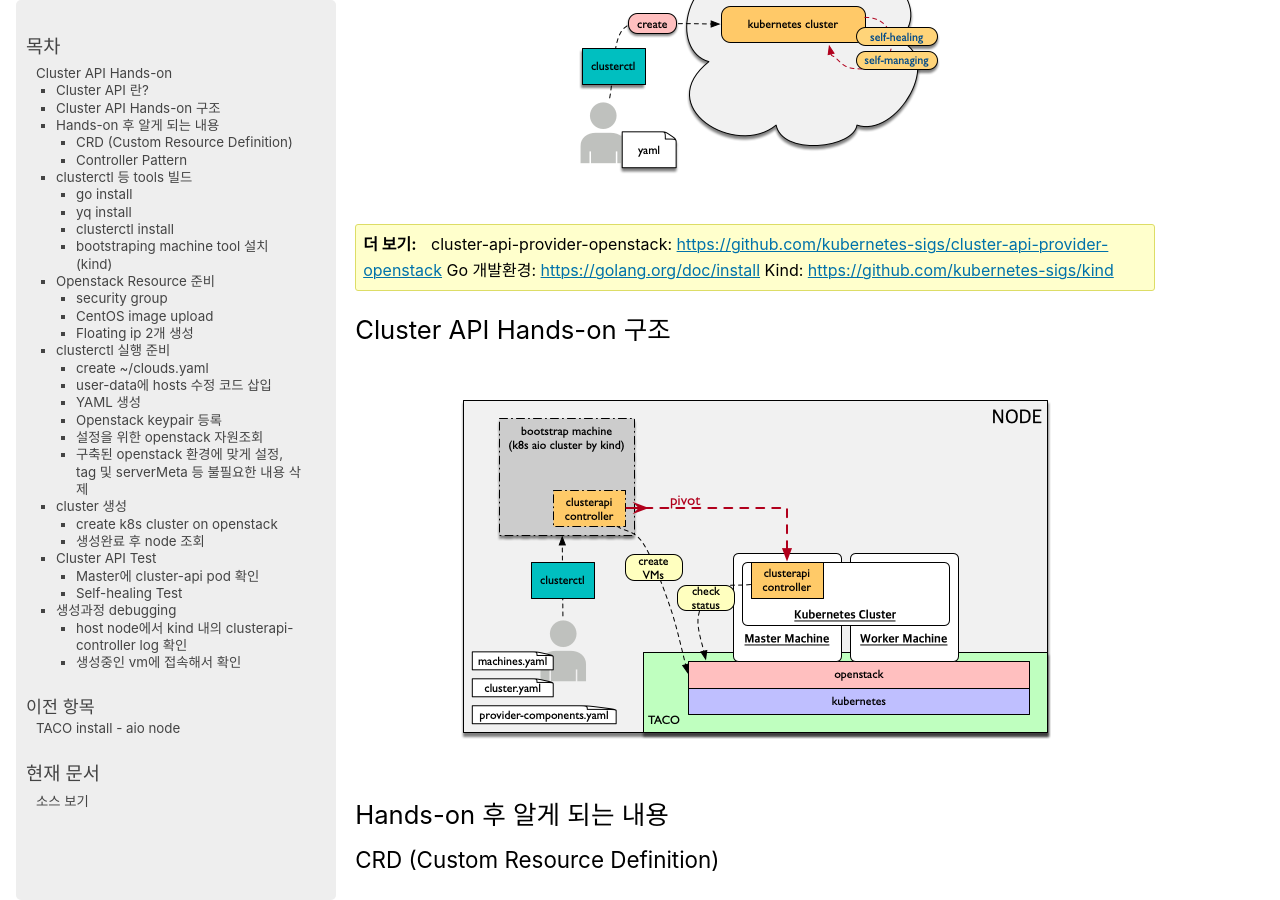
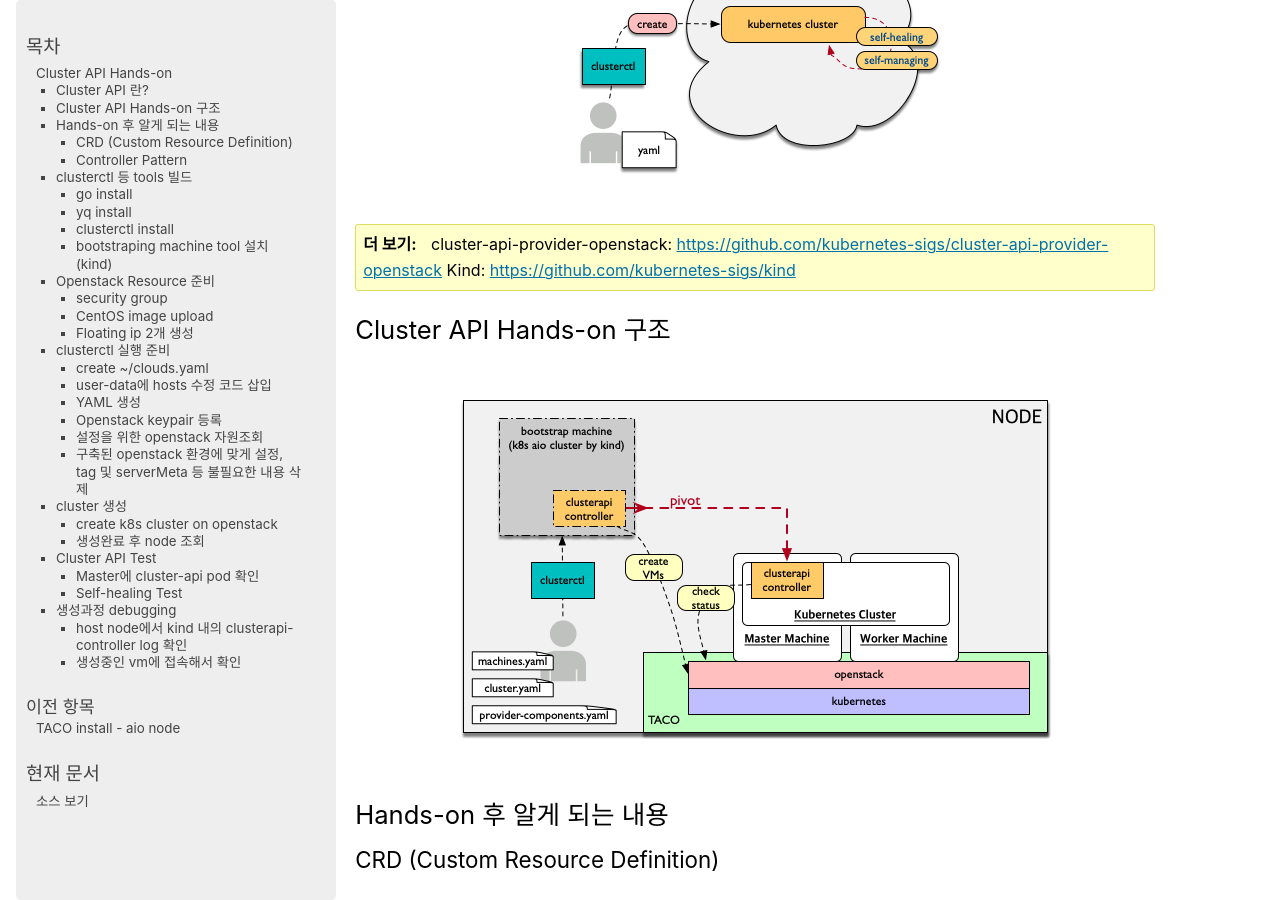
Before and after one commit to openinfradev/openinfraday-2019-handson-docs, a Sphinx documentation site: the page built from docs/source/cluster-api.rst, in a window 1280 px wide and 900 px high, scrolled down 382 px. Built offline with Sphinx 7.4.7, drawn with Linux system fonts in a browser that asks for light colours.

Commit message:
Update cluster-api.rst

```diff
--- a/docs/source/cluster-api.rst
+++ b/docs/source/cluster-api.rst
@@ -13,7 +13,6 @@ Cluster API는 cloud(or baremetal)에 kubernetes 스타일로 정의된 api로 k
 .. seealso::
 
    cluster-api-provider-openstack: https://github.com/kubernetes-sigs/cluster-api-provider-openstack
-   Go 개발환경: https://golang.org/doc/install
    Kind: https://github.com/kubernetes-sigs/kind
 
 
```
